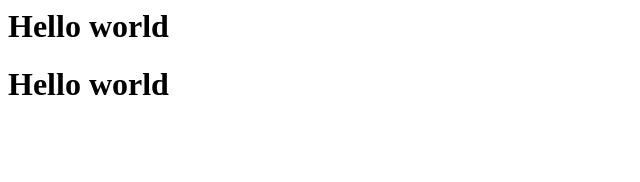
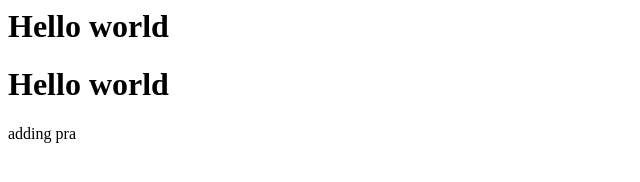
Before and after one commit to Ravan72258/project1, a plain HTML site: page index.html in a window 1280 px wide. Shown: the full height of the page, 0-640 px from the left. Drawn offline with Linux system fonts and the light colour scheme.

Commit message:
added p tag
ravan adding para

```diff
--- a/index.html
+++ b/index.html
@@ -2,5 +2,6 @@
   <body>
     <h1>Hello world</h1>
     <h1>Hello world</h1>
+    <p>adding pra</p>
   </body>
 </html>
```
